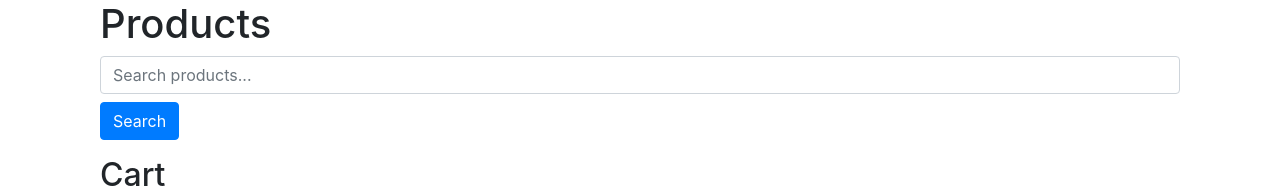
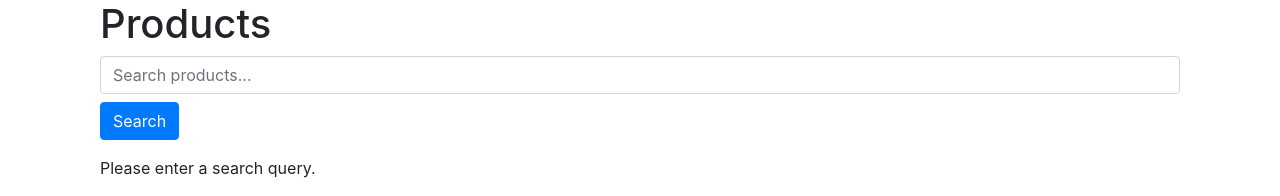
Before and after one commit to dvagop/hardening_eshop_flask, a Flask app: page /products in a window 1280 px wide. Shown: the part 56-252 px from the top of the page. Run offline with Flask 3, Linux system fonts and the light colour scheme; the visitor is signed in with stand-in values (Sample User, id 1); data that the repository does not hold is empty; some libraries are stand-ins or nearby versions.

Commit message:
added security vs user enumeration

```diff
--- a/app.py
+++ b/app.py
@@ -15,6 +15,7 @@ from captcha.image import ImageCaptcha
 import io
 import random
 import string
+import time
 
 # Load environment variables from .env file
 load_dotenv()
@@ -159,16 +160,22 @@ def register():
 def login():
     form = LoginForm()
     if form.validate_on_submit():
+        time.sleep(1)  # Introduce a delay to mitigate timing attacks
+
+        user = User.query.filter_by(username=form.username.data).first()
+
+        # Check the CAPTCHA regardless of whether the user exists or the password is correct
         if form.captcha.data != session.get('captcha'):
-            flash('Invalid captcha', 'error')
+            flash('Invalid username or password', 'error')
             return redirect(url_for('login'))
-        user = User.query.filter_by(username=form.username.data).first()
+
         if user and user.verify_password(form.password.data):
             login_user(user)
             flash('Login successful!', 'success')
             return redirect(url_for('products'))
         else:
-            flash('Invalid username or password', 'error')
+            flash('Invalid username or password', 'error')  # Same generic message
+
     return render_template('login.html', form=form)
 
 @app.route('/captcha')
@@ -196,7 +203,7 @@ def logout():
 @app.route('/products', methods=['GET'])
 @login_required
 def products():
-    search_query = request.args.get('search_query', '')
+    search_query = request.args.get('search_query', '').strip()  # Trim whitespace
     if search_query:
         search_results = Product.query.filter(or_(Product.name.ilike(f'%{search_query}%'), Product.description.ilike(f'%{search_query}%'))).all()
         num_results = len(search_results)
@@ -210,6 +217,7 @@ def products():
     return render_template('products.html', search_results=search_results,
                            num_results=num_results, total_products=total_products,
                            search_query=search_query, cart_items=cart_items)
+
 
 @app.route('/add_to_cart/<int:product_id>', methods=['POST'])
 @login_required
--- a/templates/products.html
+++ b/templates/products.html
@@ -11,7 +11,10 @@
     </form>
 
     {% if search_query %}
+        <p>You searched for: <strong>{{ search_query | e }}</strong></p>
         <p>Results found: {{ num_results }}/{{ total_products }}</p>
+    {% else %}
+        <p>Please enter a search query.</p>
     {% endif %}
 
     {% if current_user.is_authenticated %}
```
